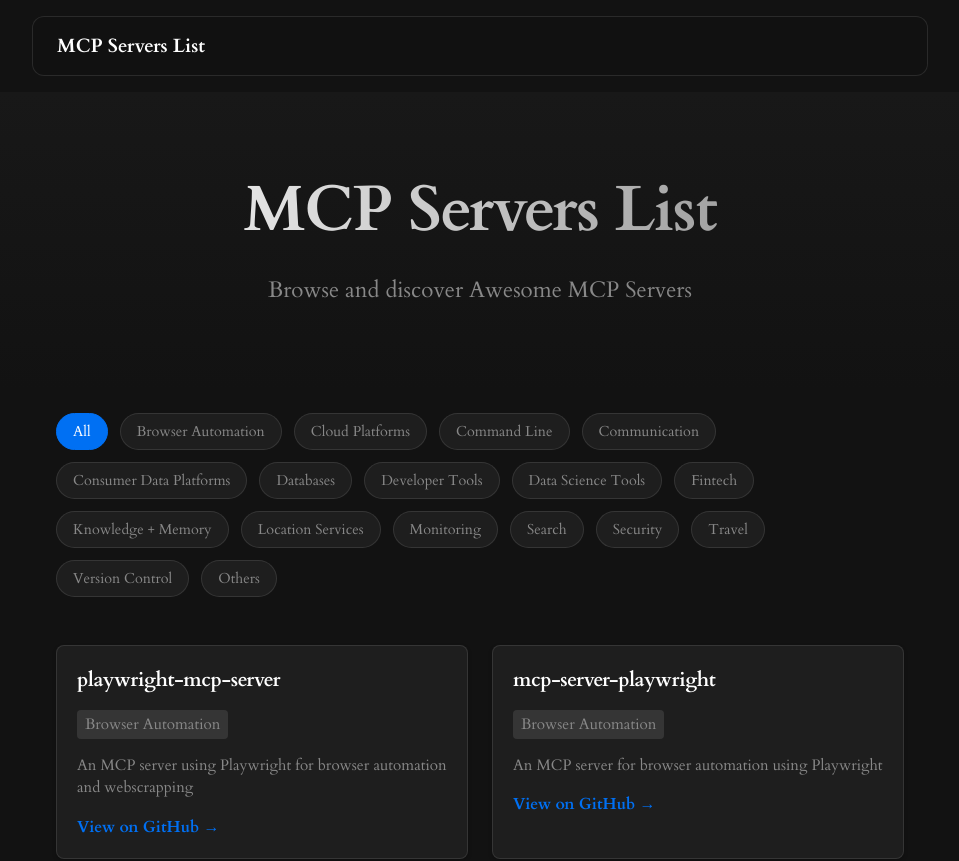
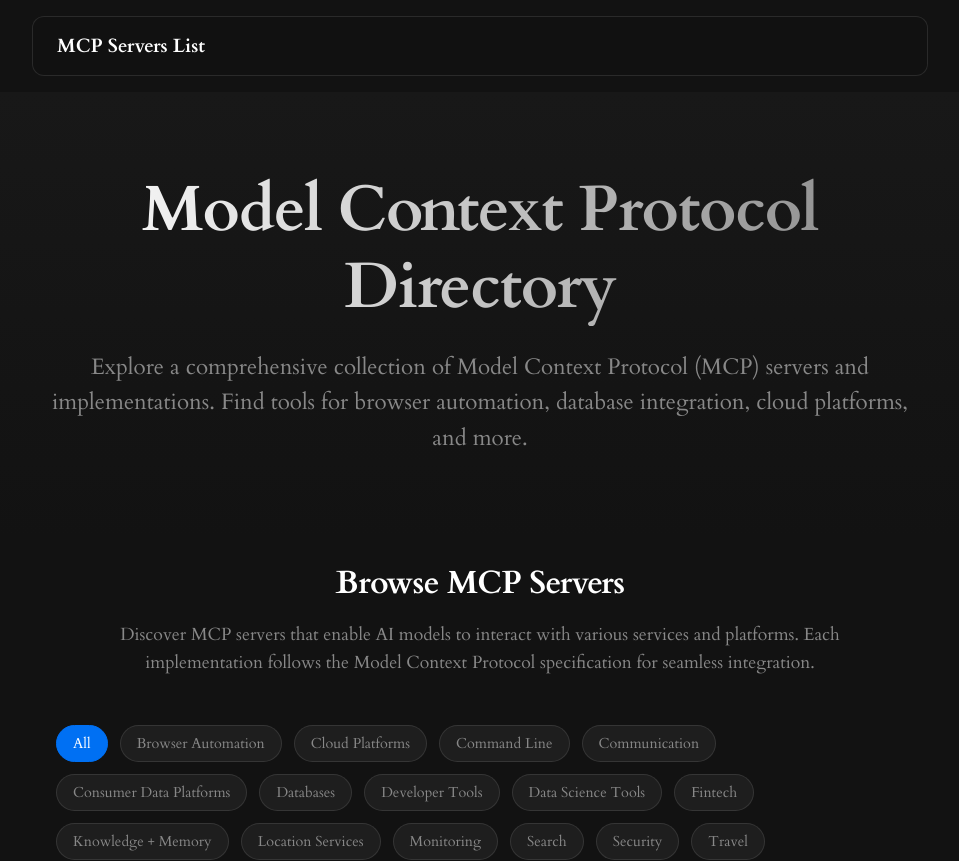
Before and after one commit to infiplextechlabs/mcpserverslist, a Next.js app: page / in a window 1280 px wide. Shown: the top 861 px of the page, without its empty margins (160-1119 px from the left). Built offline with nearby package versions, Linux system fonts and the light colour scheme.

Commit message:
:zap: [seo] Add seo support

```diff
--- a/src/app/page.js
+++ b/src/app/page.js
@@ -1,6 +1,33 @@
 import ServerGrid from '@/components/ServerGrid/ServerGrid'
 import { supabase } from '@/utils/supabase'
 import styles from './page.module.css'
+
+// Generate metadata for better SEO
+export const metadata = {
+  title: 'MCP Servers Directory | Model Context Protocol Implementations',
+  description: 'Discover and explore Model Context Protocol (MCP) servers. Browse through a curated list of MCP implementations for browser automation, databases, cloud platforms, and more.',
+  keywords: 'MCP, Model Context Protocol, AI tools, LLM integration, automation servers',
+  openGraph: {
+    title: 'MCP Servers Directory | Model Context Protocol Implementations',
+    description: 'Discover and explore Model Context Protocol (MCP) servers. Browse through a curated list of MCP implementations.',
+    type: 'website',
+    url: 'https://mcpservers.vercel.app',
+    images: [
+      {
+        url: '/og-image.png',
+        width: 1200,
+        height: 630,
+        alt: 'MCP Servers Directory'
+      }
+    ]
+  },
+  twitter: {
+    card: 'summary_large_image',
+    title: 'MCP Servers Directory',
+    description: 'Discover Model Context Protocol (MCP) implementations and servers',
+    images: ['/og-image.png']
+  }
+}
 
 async function getServers() {
   const { data, error } = await supabase
@@ -18,19 +45,58 @@
 export default async function Home() {
   const servers = await getServers()
 
+  // Generate structured data for rich results
+  const structuredData = {
+    '@context': 'https://schema.org',
+    '@type': 'ItemList',
+    itemListElement: servers.map((server, index) => ({
+      '@type': 'SoftwareApplication',
+      '@id': server.githubUrl,
+      position: index + 1,
+      name: server.title,
+      description: server.description,
+      applicationCategory: server.category[0],
+      url: server.githubUrl,
+      operatingSystem: 'Any',
+      softwareVersion: '1.0'
+    }))
+  }
+
   return (
+    <>
+      <script
+        type="application/ld+json"
+        dangerouslySetInnerHTML={{ __html: JSON.stringify(structuredData) }}
+      />
       <div className={styles.container}>
         <header className={styles.header}>
-        <h1>MCP Servers List</h1>
-        <p>Browse and discover Awesome MCP Servers</p>
+          <h1>Model Context Protocol Directory</h1>
+          <p>
+            Explore a comprehensive collection of Model Context Protocol (MCP) servers
+            and implementations. Find tools for browser automation, database integration,
+            cloud platforms, and more.
+          </p>
         </header>
+        <main>
           {servers.length > 0 ? (
+            <article>
+              <section className={styles.intro}>
+                <h2>Browse MCP Servers</h2>
+                <p>
+                  Discover MCP servers that enable AI models to interact with various
+                  services and platforms. Each implementation follows the Model Context
+                  Protocol specification for seamless integration.
+                </p>
+              </section>
               <ServerGrid servers={servers} />
+            </article>
           ) : (
             <div className={styles.empty}>
-          <p>No MCP servers found. Check back later!</p>
+              <p>No MCP servers found. Please check back later!</p>
             </div>
           )}
+        </main>
       </div>
+    </>
   )
 }
--- a/src/app/page.module.css
+++ b/src/app/page.module.css
@@ -268,3 +268,22 @@
     max-width: 100%;
   }
 }
+
+.intro {
+  text-align: center;
+  max-width: 800px;
+  margin: 0 auto 48px;
+  padding: 0 24px;
+}
+
+.intro h2 {
+  font-size: 2rem;
+  margin-bottom: 16px;
+  color: var(--text-primary);
+}
+
+.intro p {
+  color: var(--text-secondary);
+  line-height: 1.6;
+  font-size: 1.1rem;
+}
```
Also changed, not shown: public/robots.txt (added), 1 other file (tests, documents, lock files or other folders). Lines whose indentation alone changed are shown as unchanged.
